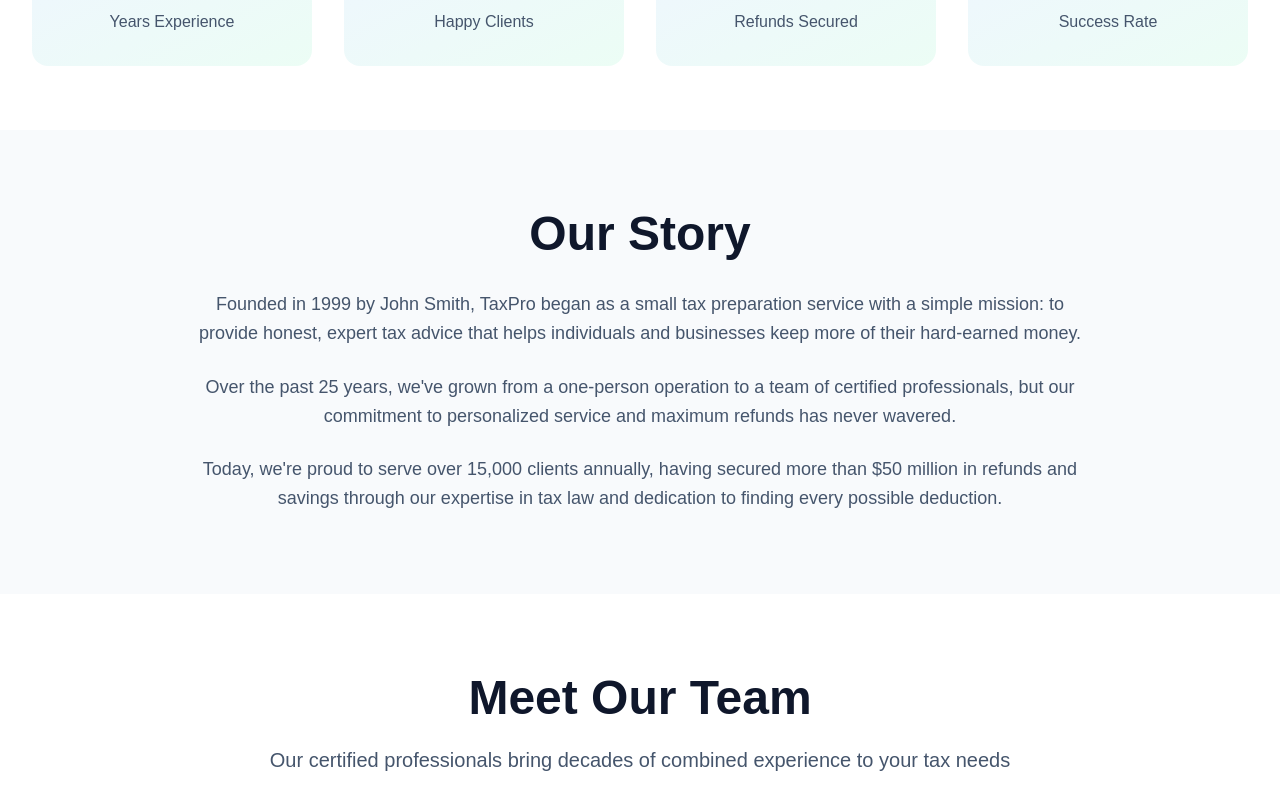
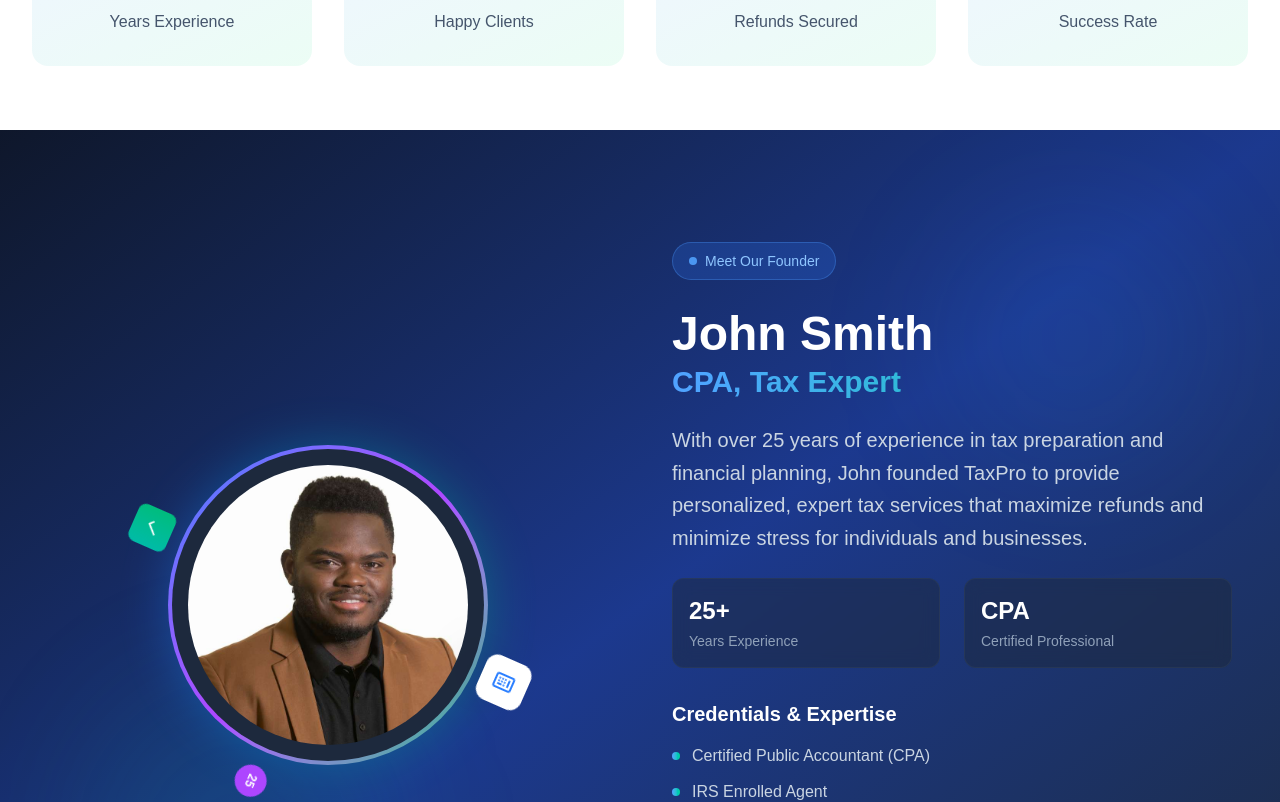
Before and after one commit to adeel420/Tax---Frontend, a Next.js app: page /about in a window 1280 px wide. Shown: the part 466-1268 px from the top of the page. Built offline with nearby package versions, Linux system fonts and the light colour scheme.

Commit message:
update about

```diff
--- a/src/app/about/page.js
+++ b/src/app/about/page.js
@@ -1,6 +1,7 @@
 "use client";
 
 import { useState, useEffect } from "react";
+import About_Section from "../components/home_subsections/About_Section";
 
 export default function Page() {
   const [isVisible, setIsVisible] = useState(false);
@@ -148,6 +149,10 @@ export default function Page() {
         </div>
       </section>
 
+      <section className=" bg-white">
+        <About_Section />
+      </section>
+
       {/* Our Story */}
       <section className="py-12 sm:py-16 lg:py-20 bg-slate-50">
         <div className="container mx-auto px-4 sm:px-6 lg:px-8">
```
